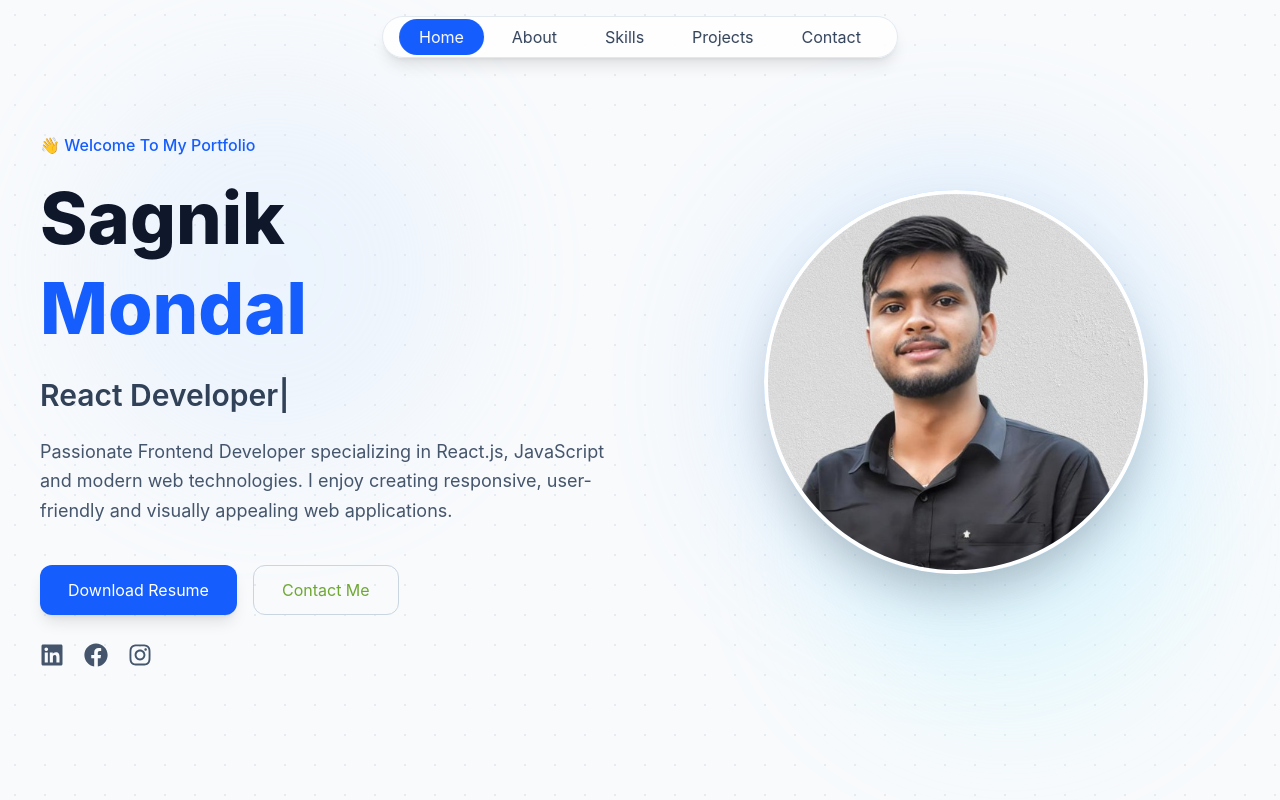
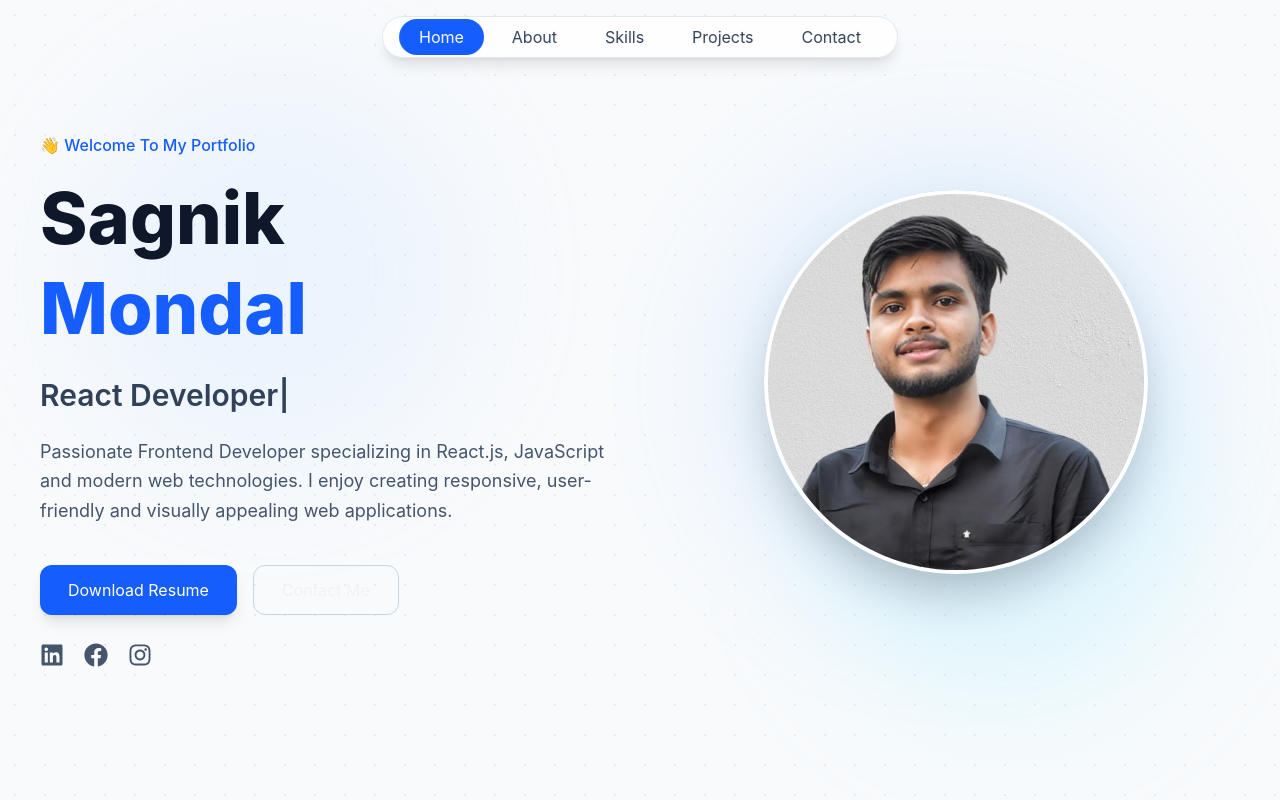
Before and after one commit to sagnik18-m/portfolio2.o, a React app: page / in a window 1280 px wide. Shown: the top 800 px of the page. Built offline with nearby package versions, Linux system fonts and the light colour scheme; the HTML template or start-up script is replaced by a standard one.

Commit message:
update message

```diff
--- a/src/components/Hero.jsx
+++ b/src/components/Hero.jsx
@@ -96,7 +96,7 @@ export default function Hero() {
               {/* SOCIAL ICONS */}
               <div className="flex gap-5 mt-2">
                 <a
-                  href="https://linkedin.com"
+                  href="https://www.linkedin.com/in/sagnik-mondal-20071b240?utm_source=share_via&utm_content=profile&utm_medium=member_androidhttps://linkedin.com"
                   target="_blank"
                   className="text-slate-600 hover:text-blue-600 text-2xl transition"
                 >
@@ -104,7 +104,7 @@ export default function Hero() {
                 </a>
 
                 <a
-                  href="https://facebook.com"
+                  href="https://www.facebook.com/share/1BKnhPJjJ5/"
                   target="_blank"
                   className="text-slate-600 hover:text-blue-700 text-2xl transition"
                 >
@@ -112,7 +112,7 @@ export default function Hero() {
                 </a>
 
                 <a
-                  href="https://instagram.com"
+                  href="https://www.instagram.com/sagnik_mondal.18?igsh=bTl0NWk3cGdzMXFy"
                   target="_blank"
                   className="text-slate-600 hover:text-pink-500 text-2xl transition"
                 >
--- a/src/index.css
+++ b/src/index.css
@@ -3,5 +3,5 @@
 body {
   margin: 0;
   background: #020617;
-  color: rgb(111, 167, 51);
+  color: rgb(242, 244, 241);
 }
```
